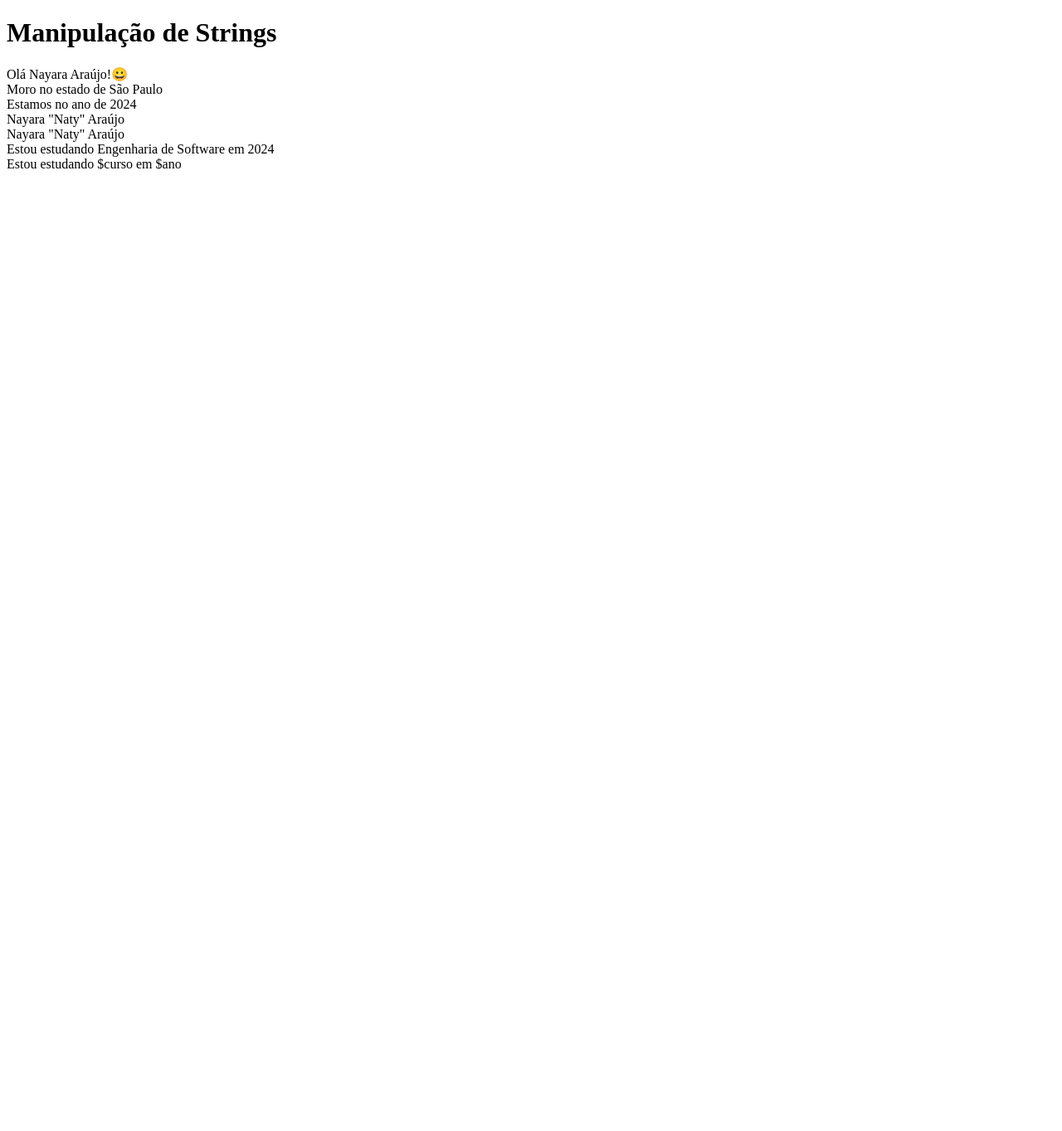
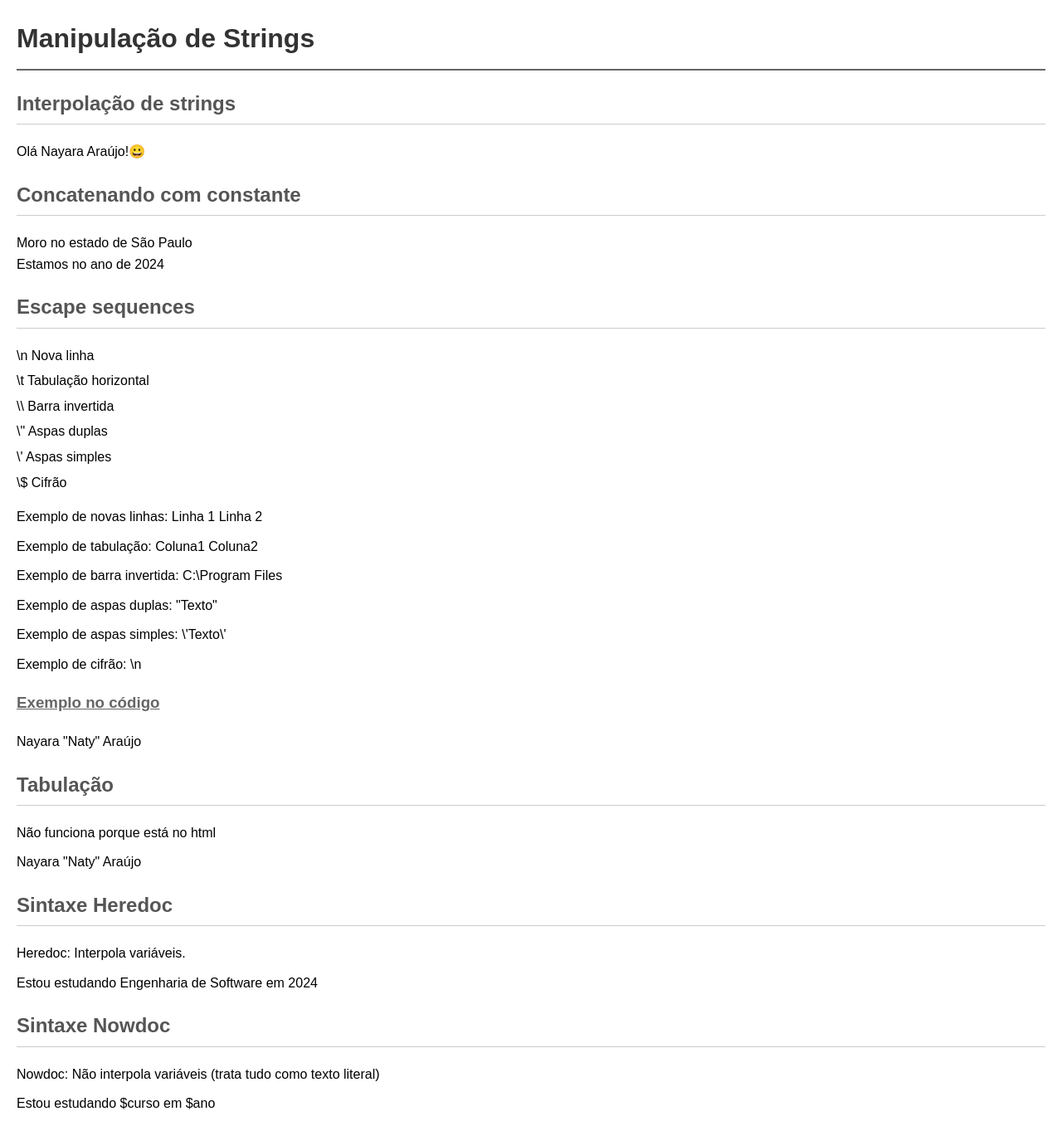
Before and after one commit to nayarakarinearaujo/CursoEmVideo-PHP, a PHP site: page /manipulacaoStrings.php in a window 1280 px wide. Shown: the whole page at 83% size. Before the commit the page ends 204 px from the top, so only its background shows below. Run offline with PHP 8.4, Linux system fonts and the light colour scheme.

Commit message:
Adicionando CSS

```diff
--- a/aula005/manipulacaoStrings.php
+++ b/aula005/manipulacaoStrings.php
@@ -3,8 +3,46 @@
 
 <head>
     <meta charset="UTF-8">
-    <meta name="viewport" content="width=device-width, initial-scale=1.0">
+    <meta name="viewport" content="width=device-width, initial-scale=2.0">
     <title>Manipulação de Strings</title>
+
+    <style>
+       body {
+            font-family: Arial, Helvetica, sans-serif;
+            margin: 20px;
+            line-height: 1.6;
+        }
+
+        h1 {
+            color: #333;
+            border-bottom: 2px solid #666;
+            padding-bottom: 10px;
+        }
+
+        h2 {
+            color: #555;
+            border-bottom: 1px solid #ccc;
+            padding-bottom: 5px;
+        }
+
+        h3 {
+            text-decoration: underline;
+            color: #666;
+        }
+
+        ul {
+            list-style-type: none;
+            padding-left: 0;
+        }
+
+        ul li {
+            margin-bottom: 5px;
+        }
+
+        p {
+            margin: 10px 0;
+        }
+    </style>
 </head>
 
 <body>
@@ -18,6 +56,7 @@
     */
 
     //* Interpolação de strings
+    echo "<h2>Interpolação de strings</h2>";
 
     $nome = "Nayara";
     $sobrenome = "Araújo";
@@ -25,6 +64,7 @@
     echo "Olá $nome $sobrenome!😀 <br> ";
 
     //* Concatenando com constante
+    echo "<h2>Concatenando com constante</h2>";
 
     const ESTADO = "São Paulo";
 
@@ -33,13 +73,24 @@
     echo "Estamos no ano de " . date('Y') . "<br>";
 
     //* Escape sequences
-    /*
-    /n Nova linha
-    /t Tabulação horizontal
-    \\ Barra invertiva
-    $/
-    */
+    echo "<h2>Escape sequences</h2>";
+    echo "<ul>
+    <li>\\n Nova linha</li>
+    <li>\\t Tabulação horizontal</li>
+    <li>\\\\ Barra invertida</li>
+    <li>\\\" Aspas duplas</li>
+    <li>\\' Aspas simples</li>
+    <li>\\\$ Cifrão</li>
+    </ul>";
 
+    echo "<p>Exemplo de novas linhas:\nLinha 1\nLinha 2\n</p>";
+    echo "<p>Exemplo de tabulação:\tColuna1\tColuna2\n</p>";
+    echo "<p>Exemplo de barra invertida: C:\\Program Files\n</p>";
+    echo "<p>Exemplo de aspas duplas: \"Texto\"\n</p>";
+    echo "<p>Exemplo de aspas simples: \'Texto\'\n</p>";
+    echo "<p>Exemplo de cifrão: \\n</p>";
+
+    echo "<h3>Exemplo no código</h3>";
     $sobrenome = "Araújo"; // Atribui "Araújo" à variável $sobrenome
     $apelido = "Naty";     // Atribui "Naty" à variável $apelido
 
@@ -49,12 +100,16 @@
     // Saída será algo como: Nome "Naty" Araújo
 
     //* tabulação
-    //Não funciona porque está no html
+    echo "<h2>Tabulação</h2>";
+    echo "<p>Não funciona porque está no html</p>";
+
     echo "$nome \t\t \"$apelido\" \t\t$sobrenome <br>";
 
 
     //* Sintaxe Heredoc
-    //Heredoc: Interpola variáveis.
+    echo "<h2>Sintaxe Heredoc</h2>";
+    echo "<p>Heredoc: Interpola variáveis.</p>";
+
 
     $curso = "Engenharia de Software";
     $ano = "2024";
@@ -66,7 +121,8 @@
     FRASE;
 
     //* Sintaxe Nowdoc
-    //Nowdoc: Não interpola variáveis (trata tudo como texto literal).
+    echo "<h2>Sintaxe Nowdoc</h2>";
+    echo "<p>Nowdoc: Não interpola variáveis (trata tudo como texto literal)</p>";
 
     $curso = "Engenharia de Software";
     $ano = "2024";
```
